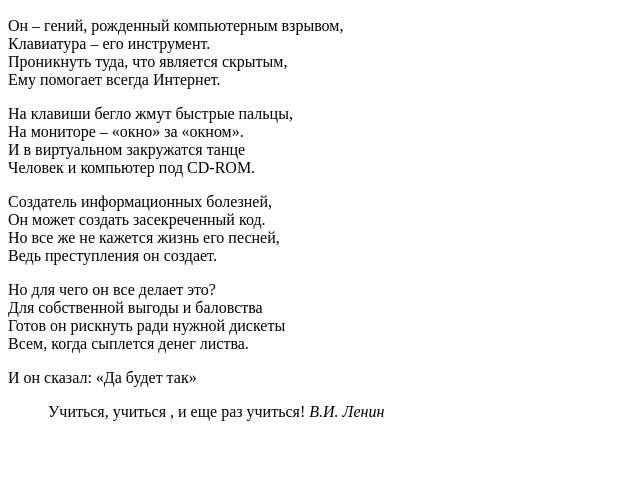
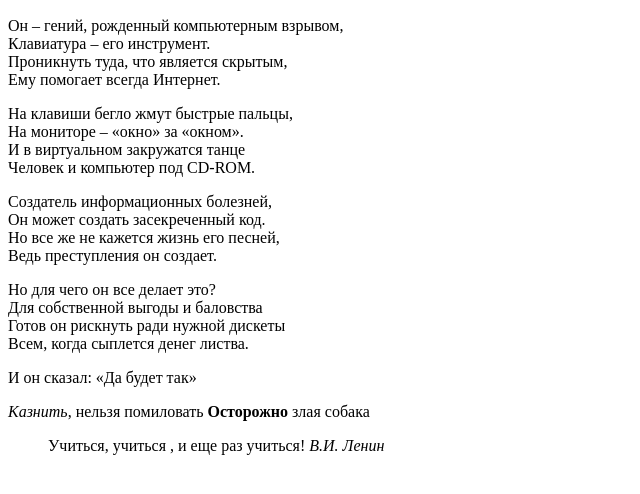
Before and after one commit to Alex-itWork/HTML, a plain HTML site: page index.html in a window 1280 px wide. Shown: the part 110-604 px from the top of the page, without its empty margins (0-640 px from the left). Drawn offline with Linux system fonts and the light colour scheme.

Commit message:
Update index.html
15

```diff
--- a/index.html
+++ b/index.html
@@ -45,6 +45,11 @@
         И он сказал: <q>Да будет так</q>
       </p>
 
+      <em>Казнить</em>, нельзя помиловать
+
+      <strong>Осторожно</strong> злая собака
+
+
        <blockquote>
         Учиться, учиться , и еще раз учиться!
         <cite>В.И. Ленин</cite>
```
